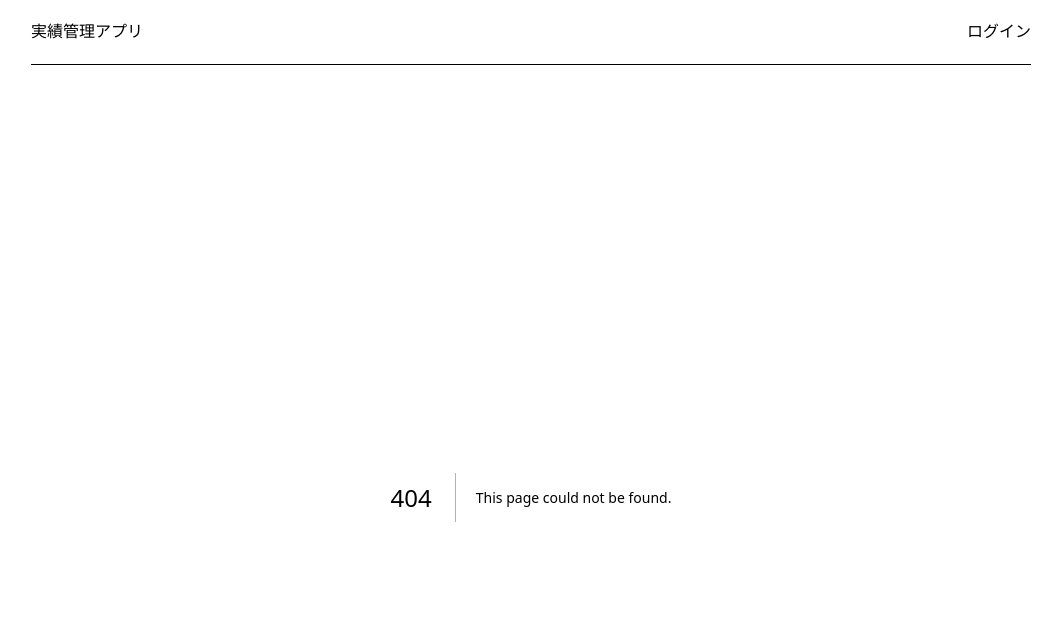
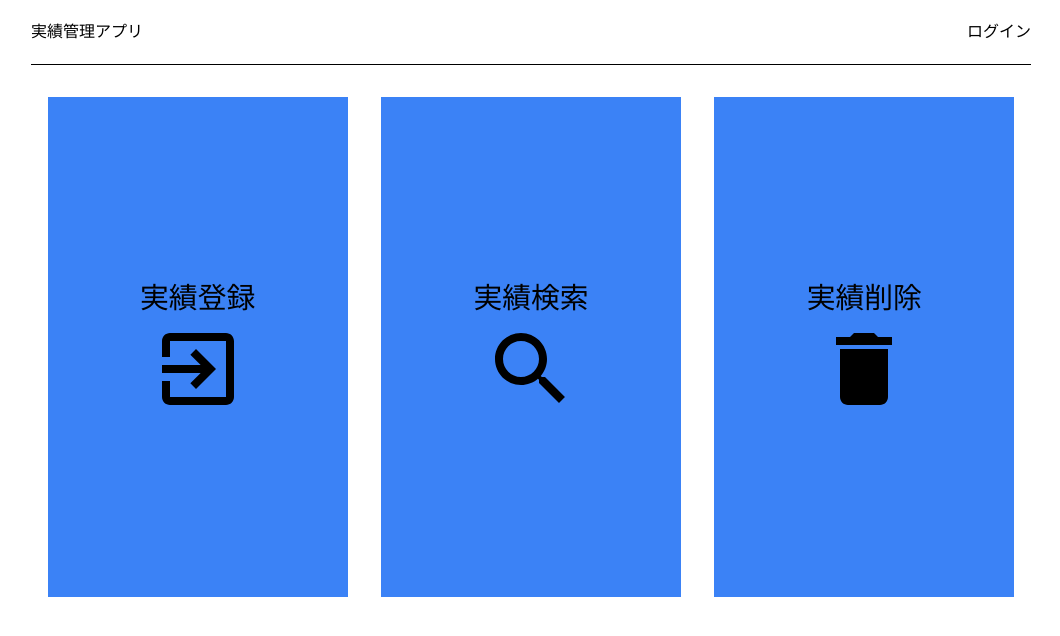
Before and after one commit to yoshimineyuuto0217/ziltusekikanri, a Next.js app: page /Main in a window 1280 px wide. Before the commit this address had no page. Shown: the top 636 px of the page, without its empty margins (109-1169 px from the left). Built offline with nearby package versions, Linux system fonts and the light colour scheme.

Commit message:
新規ページの追加

```diff
--- /dev/null
+++ b/app/Delete/page.tsx
@@ -0,0 +1,7 @@
+import React from 'react'
+
+export const page = () => {
+  return (
+    <div>実績削除</div>
+  )
+}
--- /dev/null
+++ b/app/Main/page.tsx
@@ -0,0 +1,16 @@
+import React from 'react'
+import ExitToAppIcon from '@mui/icons-material/ExitToApp';
+import SearchIcon from '@mui/icons-material/Search';
+import DeleteIcon from '@mui/icons-material/Delete';
+
+const page = () => {
+  return (
+    <div className='flex justify-around w-[1000px] m-auto'>
+        <div className="w-[300px] bg-blue-500 h-[500px] flex flex-col items-center justify-center hover:bg-blue-600"><h2 className='text-center text-[1.8em]'>実績登録</h2> <div><ExitToAppIcon style={{ fontSize: '6em'}} /></div></div>
+        <div className="w-[300px] bg-blue-500 h-[500px] flex flex-col items-center justify-center  hover:bg-blue-600"><h2 className='text-center text-[1.8em]'>実績検索</h2><div><SearchIcon style={{ fontSize: '6em'}} /></div></div>
+        <div className="w-[300px] bg-blue-500 h-[500px] flex flex-col items-center justify-center hover:bg-blue-600"><h2 className='text-center text-[1.8em]'>実績削除</h2><div><DeleteIcon style={{ fontSize: '6em'}} /></div></div>
+        </div>
+  )
+}
+
+export default page
--- /dev/null
+++ b/app/Registration/page.tsx
@@ -0,0 +1,7 @@
+import React from 'react'
+
+export const page = () => {
+  return (
+    <div>新規登録</div>
+  )
+}
--- /dev/null
+++ b/app/Search/page.tsx
@@ -0,0 +1,9 @@
+import React from 'react'
+
+const page = () => {
+  return (
+    <div>実績検索</div>
+  )
+}
+
+export default page
--- a/app/page.tsx
+++ b/app/page.tsx
@@ -54,13 +54,13 @@ export default function Home() {
           <div className="text-right block ">
             <button
               type="submit"
-              className= " w-[200px] bg-blue-500  p-3 hover:bg-blue-600 transition "
+              className=" w-[200px] bg-blue-500  p-3 hover:bg-blue-600 transition "
             >
               ログイン
             </button>
           </div>
         </form>
-        <p>初めてのご利用の方は<span className="text-blue-500" ><Link href={"/Register"}>こちら</Link></span></p>
+        <p>初めてのご利用の方は<span className="text-blue-500"><Link href="/Register">こちら</Link></span></p>
       </div>
     </>
   );
```
Also changed, not shown: package.json (+10 -6 lines), 1 other file (tests, documents, lock files or other folders).
